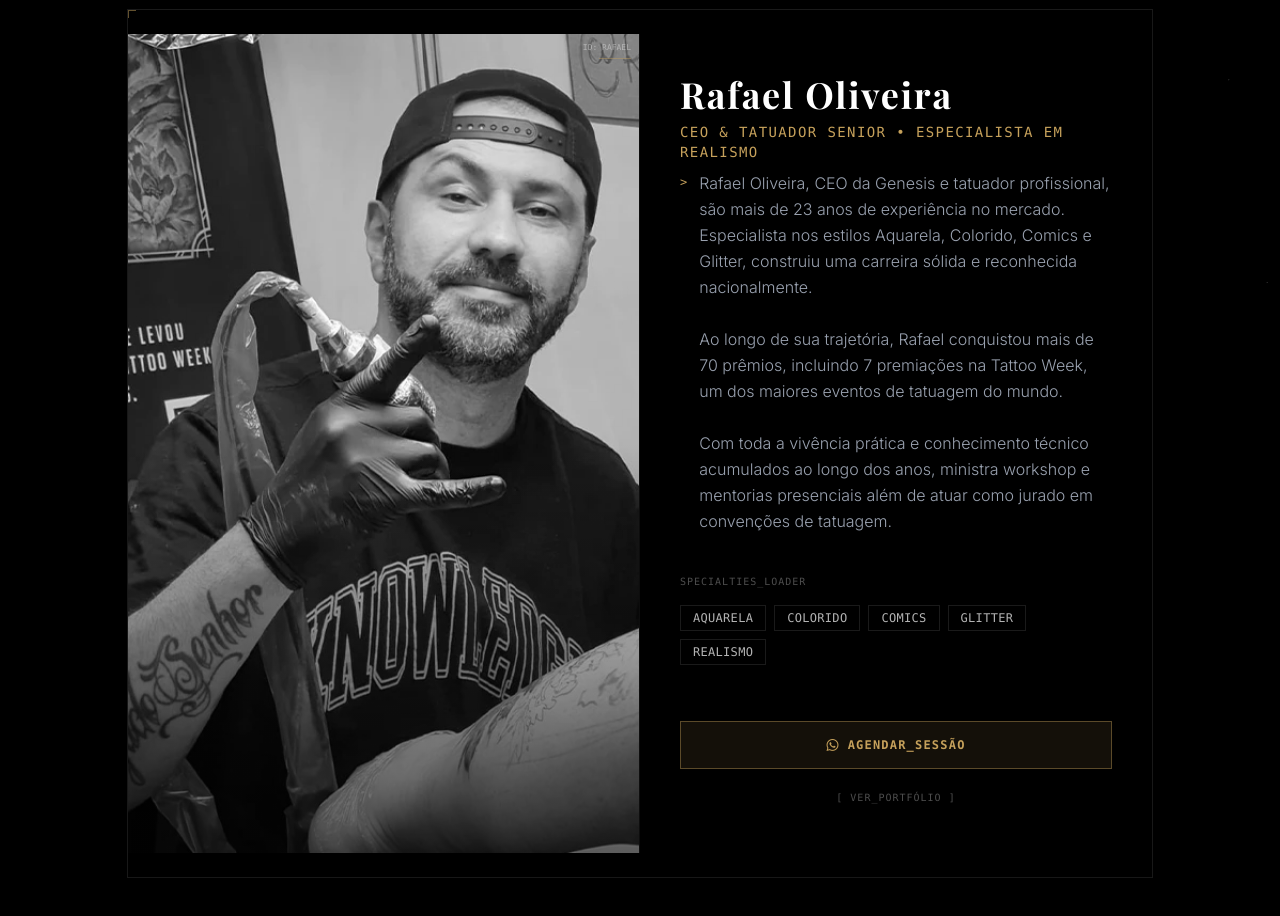
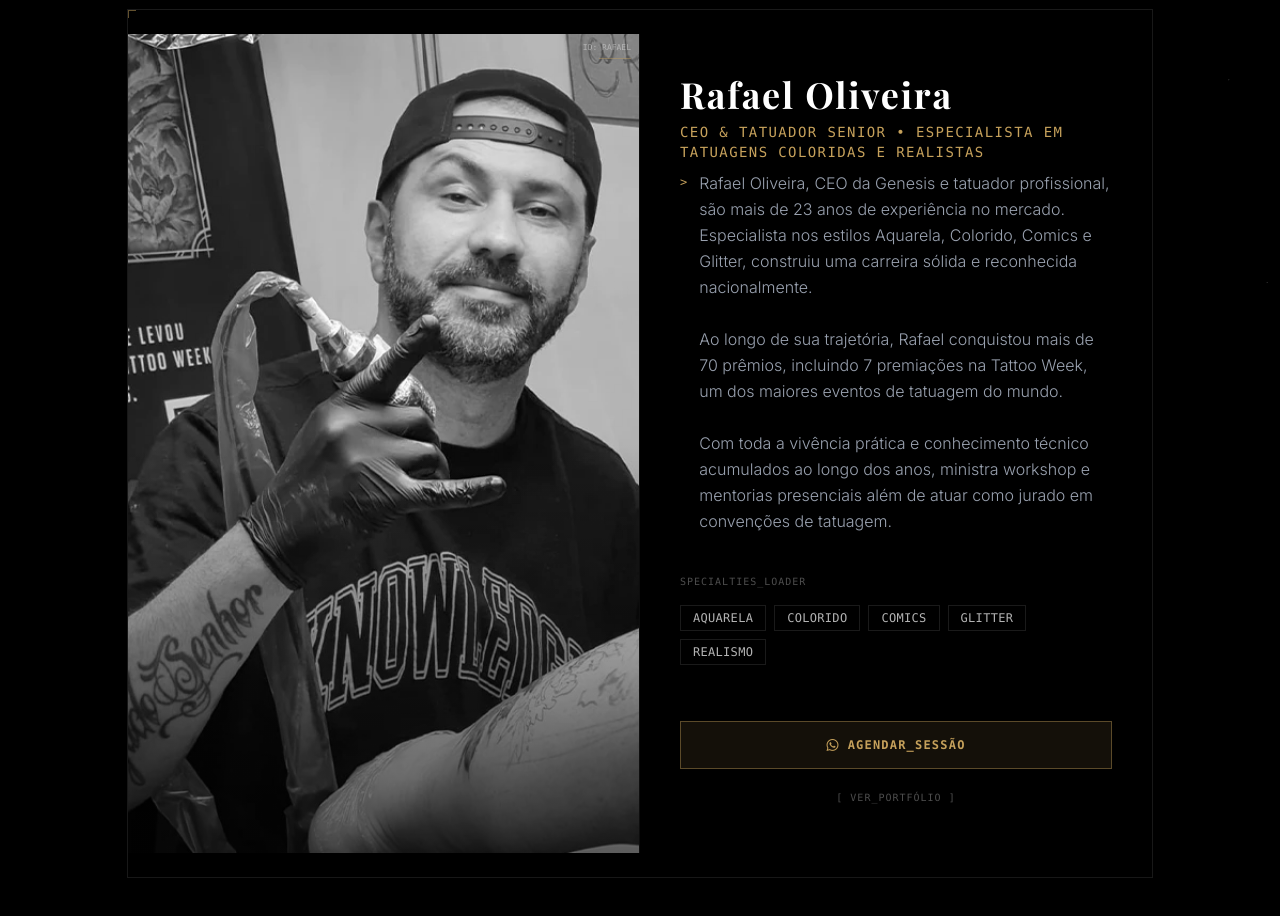
Before and after one commit to igormart21/genesi-tattoo-website, a Next.js app: page / in a window 1280 px wide. Shown: the part 3720-4636 px from the top of the page. Built offline with nearby package versions, Linux system fonts and the light colour scheme; a web font is replaced by a local one.

Commit message:
feat: Update Rafael Oliveira's role
- Changed from 'Especialista em Realismo' to 'Especialista em Tatuagens Coloridas e Realistas'

```diff
--- a/components/sections/team.tsx
+++ b/components/sections/team.tsx
@@ -10,7 +10,7 @@ const team = [
     {
         id: "rafael",
         name: "Rafael Oliveira",
-        role: "CEO & Tatuador Senior • Especialista em Realismo",
+        role: "CEO & Tatuador Senior • Especialista em Tatuagens Coloridas e Realistas",
         image: "/images/team/Bio-Rafael.webp",
         bio: `Rafael Oliveira, CEO da Genesis e tatuador profissional, são mais de 23 anos de experiência no mercado. Especialista nos estilos Aquarela, Colorido, Comics e Glitter, construiu uma carreira sólida e reconhecida nacionalmente.
 
```
